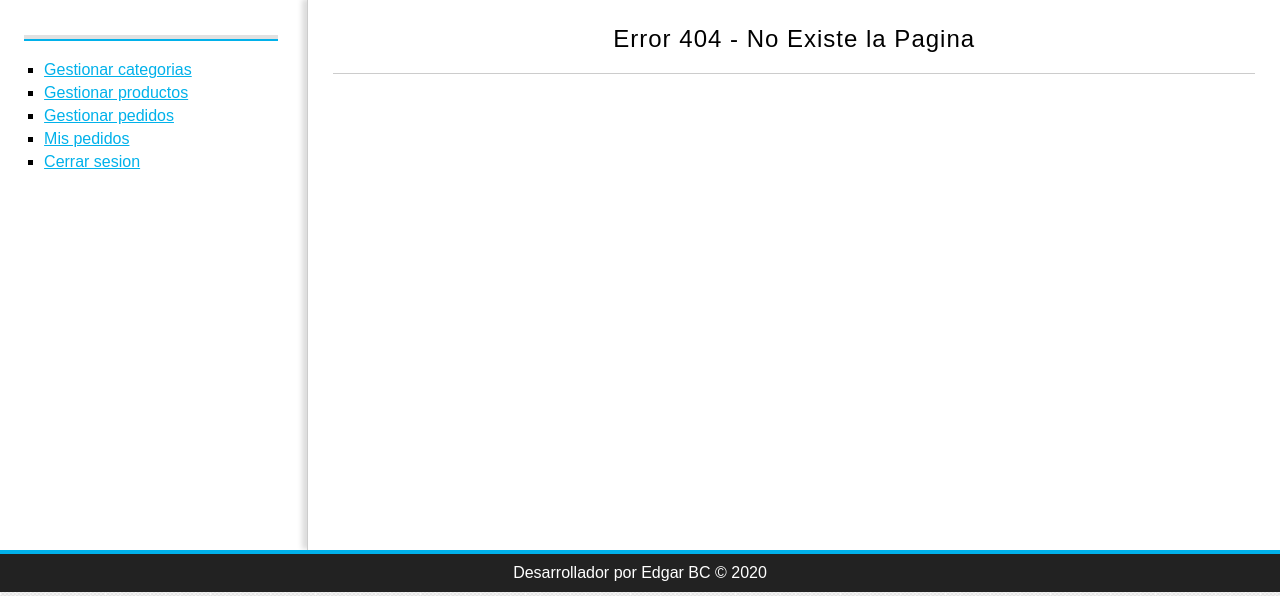
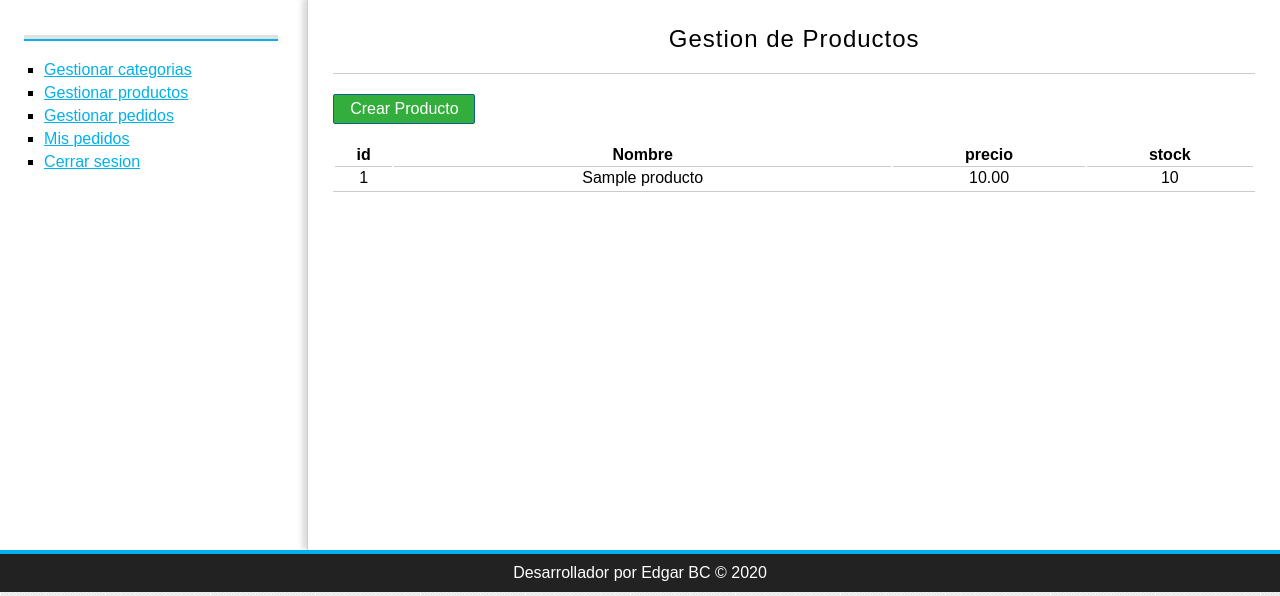
Before and after one commit to Chondo94/TiendaOnline, a PHP site: page /tiendaOnline/producto/gestion in a window 1280 px wide. Shown: the part 204-800 px from the top of the page. Run offline with PHP 8.4, Linux system fonts and the light colour scheme; the visitor is signed in with stand-in values (Sample User, id 1); data comes from the database, SQL or seed files in the repository; tables that the repository leaves empty hold one stand-in row (values such as "Sample post").

Commit message:
He creado MVC producto y aplique metodos para obtener todos los productos

```diff
--- a/controllers/ProductoController.php
+++ b/controllers/ProductoController.php
@@ -1,4 +1,5 @@
 <?php
+require_once 'models/producto.php';
 
 class productoController{
     // function index sirve para mostrar el contendido qu quiero segun la ruta que especifique.
@@ -9,4 +10,13 @@ class productoController{
         // Ruta especificada
         require_once 'views/producto/destacados.php';
     }
+
+    public function gestion(){
+        Utils::isAdmin();
+
+        $producto = new Producto();
+        $productos = $producto->getAll();
+
+        require_once 'views/producto/gestion.php';
+    }
 }
--- /dev/null
+++ b/models/producto.php
@@ -0,0 +1,99 @@
+<?php
+
+class Producto{
+    private $id;
+    private $categoria_id;
+    private $nombre;
+    private $descripcion;
+    private $precio;
+    private $stock;
+    private $oferta;
+    private $fecha;
+    private $imagen;
+    private $db;
+
+    // Conexion a la base de datos
+    public function __construct(){
+        $this->db = Database::connect();
+    }
+
+
+	public function getId() {
+		return $this->id;
+	}
+
+	function setId($id) {
+		$this->id = $id;
+	}
+
+	public function getCategoria_id() {
+		return $this->categoria_id;
+	}
+
+	function setCategoria_id($categoria_id) {
+		$this->categoria_id = $categoria_id;
+	}
+
+	public function getNombre() {
+		return $this->$nombre;
+	}
+
+	function setNombre($nombre) {
+		$this->nombre = $nombre;
+	}
+
+	public function getDescripcion() {
+		return $this->$descripcion;
+	}
+
+	function setDescripcion($descripcion) {
+		$this->descripcion = $descripcion;
+	}
+
+	public function getPrecio() {
+		return $this->$precio;
+	}
+
+	function setPrecio($precio) {
+		$this->precio = $precio;
+	}
+
+	public function getStock() {
+		return $this->$stock;
+	}
+
+	function setStock($stock) {
+		$this->stock = $stock;
+	}
+
+	public function getOferta() {
+		return $this->$oferta;
+	}
+
+	function setOferta($oferta) {
+		$this->oferta = $oferta;
+	}
+
+	public function getFecha() {
+		return $this->$fecha;
+	}
+
+	function setFecha($fecha) {
+		$this->fecha = $fecha;
+	}
+
+	public function getImagen() {
+		return $this->$imagen;
+	}
+
+	function setImagen($imagen) {
+		$this->imagen = $imagen;
+    }
+
+    // Metodo para listar los productos
+    public function getall(){
+        $productos = $this->db->query("SELECT * FROM productos ORDER BY id DESC");
+        return $productos;
+    }
+
+}//fin de la clase
--- a/views/layout/sidebar.php
+++ b/views/layout/sidebar.php
@@ -25,7 +25,7 @@
                             <a href="<?=base_url?>categoria/index">Gestionar categorias</a>
                         </li>
                         <li>
-                            <a href="#">Gestionar productos</a>
+                            <a href="<?=base_url?>producto/gestion">Gestionar productos</a>
                         </li>
                         <li>
                             <a href="#">Gestionar pedidos</a>
--- /dev/null
+++ b/views/producto/gestion.php
@@ -0,0 +1,20 @@
+<h1>Gestion de Productos</h1>
+
+<a href="<?=base_url?>pruducto/crear" class="button button-small">Crear Producto</a>
+<!-- Ciclo para recorrer cada registro que tengo en prodegorias -->
+<table>
+    <tr>
+        <th>id</th>
+        <th>Nombre</th>
+        <th>precio</th>
+        <th>stock</th>
+    </tr>
+    <?php while($prod = $productos->fetch_object()): ?>
+    <tr>
+        <td><?=$prod->id;?></td>
+        <td><?=$prod->nombre;?></td>
+        <td><?=$prod->precio;?></td>
+        <td><?=$prod->stock;?></td>
+    </tr>
+    <?php endwhile; ?>
+</table>
```
